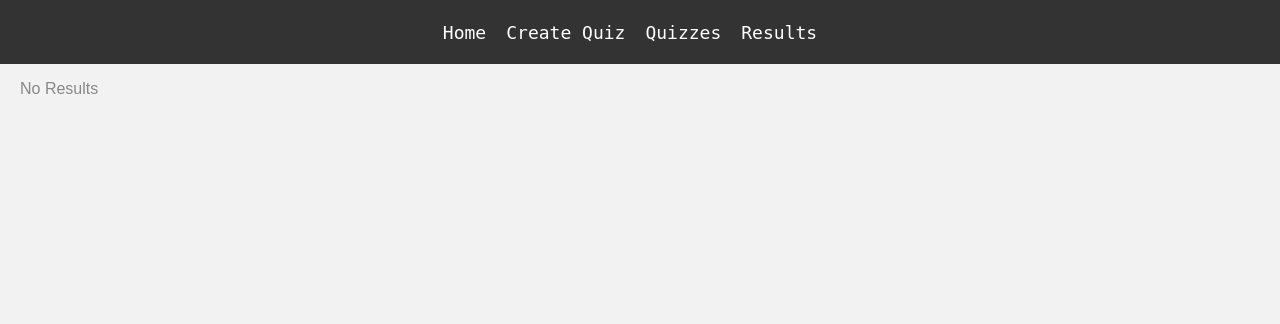
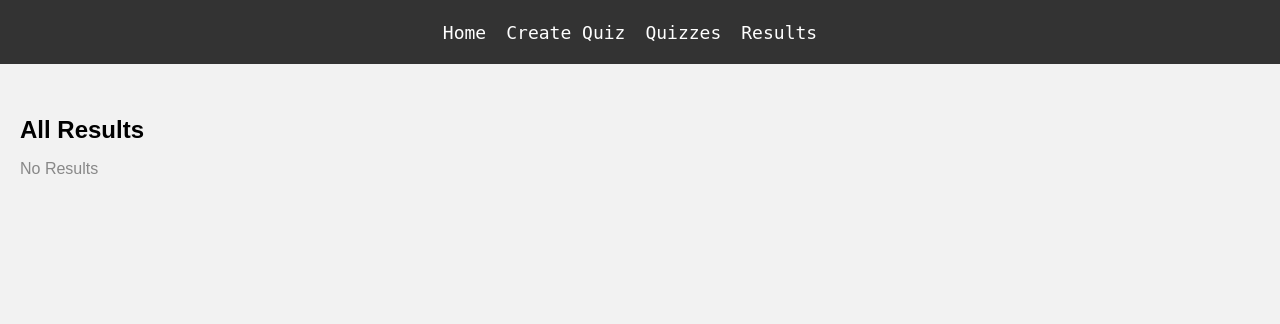
Before and after one commit to FadeHack/QuizTime, a Flask app: page /results/all in a window 1280 px wide. Shown: the top 324 px of the page. Run offline with Flask 2, Linux system fonts and the light colour scheme; data that the repository does not hold is empty.

Commit message:
modified:   static/style/create_quiz.css 	modified:   static/style/result.css 	modified:   templates/create_quiz.html 	modified:   templates/results.html

```diff
--- a/static/style/create_quiz.css
+++ b/static/style/create_quiz.css
@@ -6,6 +6,10 @@ body {
     margin: 0;
     padding: 20px;
     box-sizing: border-box;
+}
+
+.v-rule{
+  height: 10vh;
 }
 
 h1 {
--- a/static/style/result.css
+++ b/static/style/result.css
@@ -46,3 +46,7 @@ body {
   .no-results {
     color: #888;
   }
+
+  .v-rule{
+    height: 10vh;
+  }
--- a/templates/create_quiz.html
+++ b/templates/create_quiz.html
@@ -10,6 +10,7 @@
 </head>
 <body>
     {% include 'nav.html' %}
+    <div class="v-rule"></div>
     <h1>Create Quiz</h1>
     <form action="/create_quiz" method="POST">
         <div class="form-row">
--- a/templates/results.html
+++ b/templates/results.html
@@ -8,8 +8,9 @@
     <link rel="stylesheet" href="{{ url_for('static', filename='style/result.css') }}">
 </head>
 <body>
+    {% include 'nav.html' %}
+    <div class="v-rule"></div>
     <h1>All Results</h1>
-    {% include 'nav.html' %}
     {% if results is defined and results %}
         {% for result in results %}
             <div class="result-container">
```
